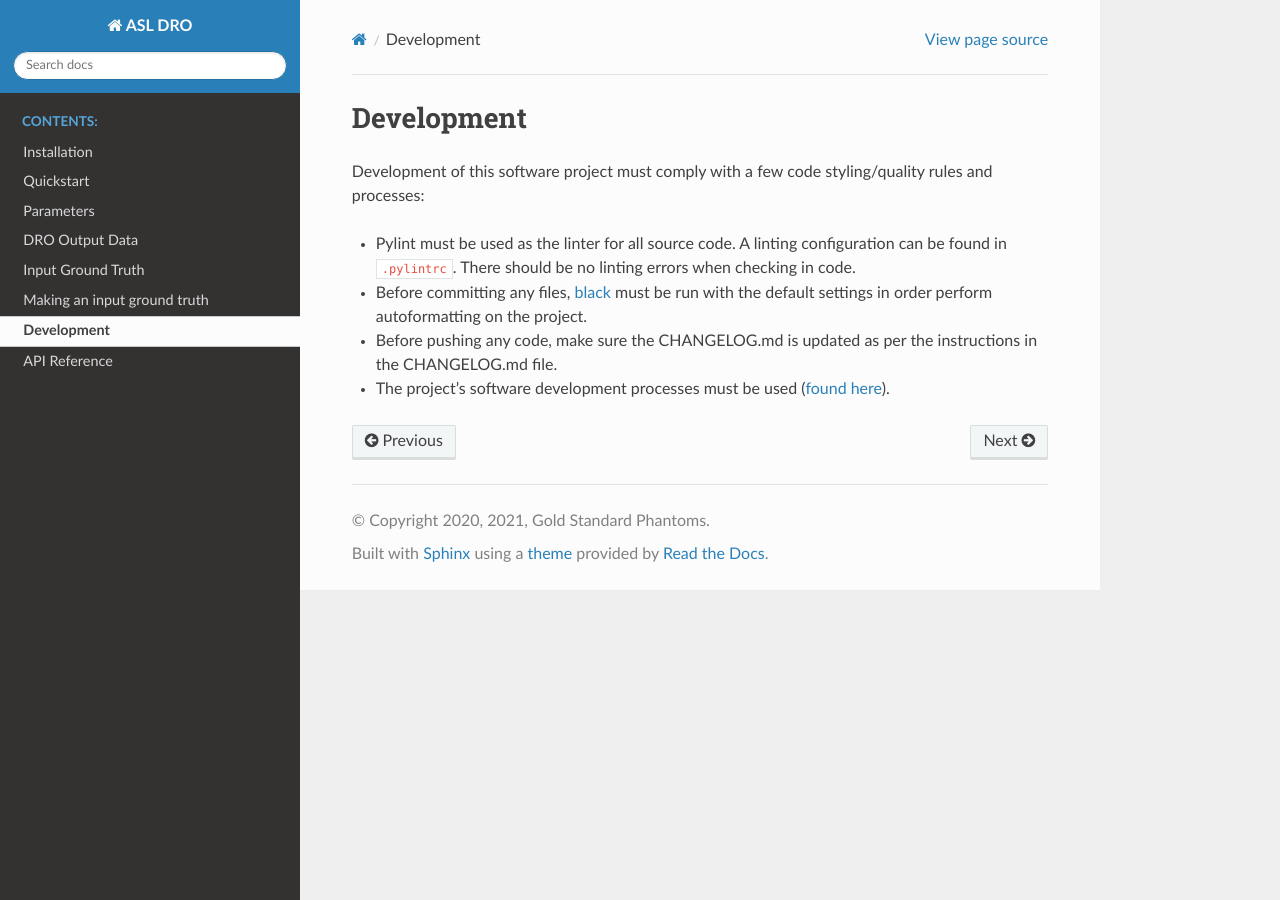
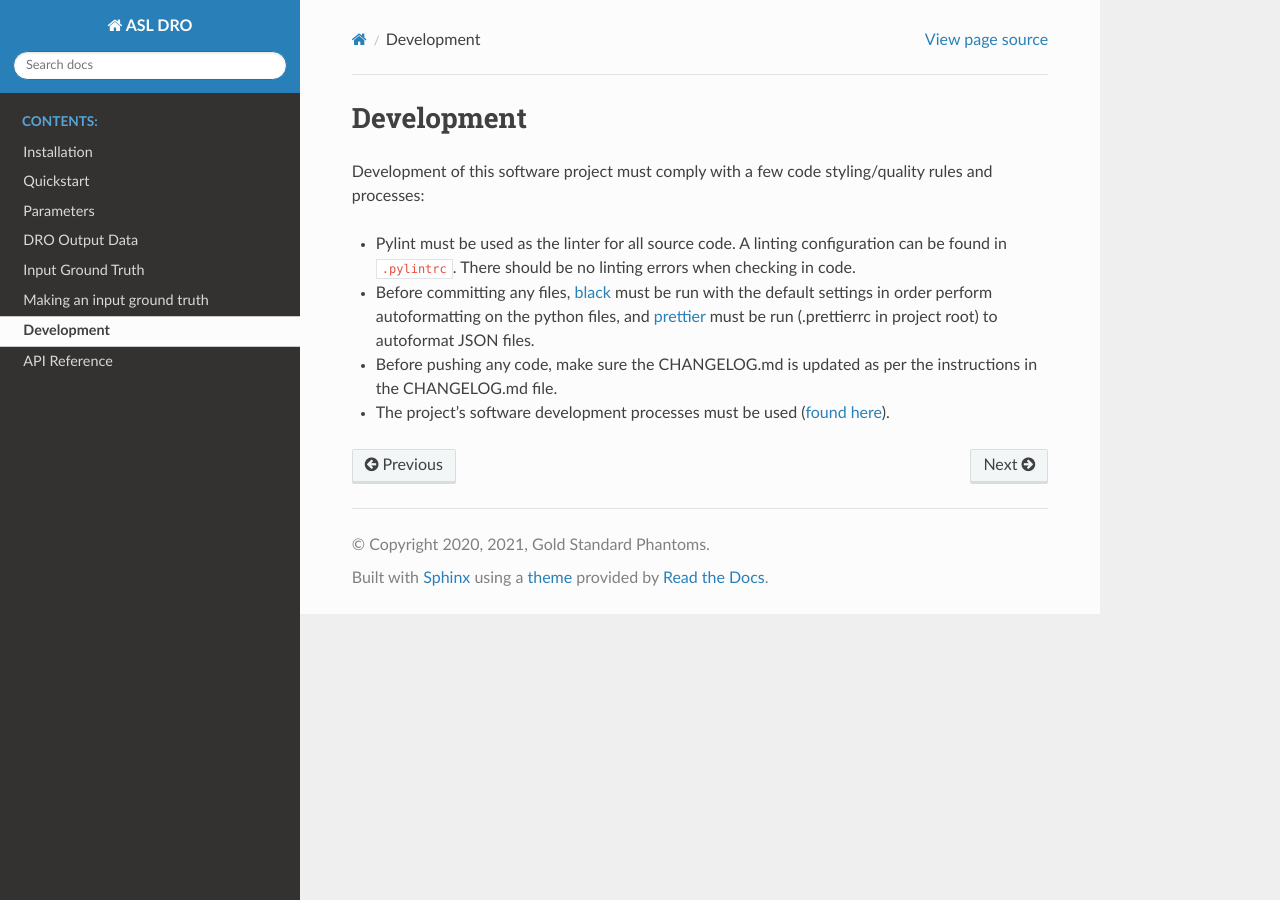
Before and after one commit to gold-standard-phantoms/asldro, a Sphinx documentation site: the page built from docs/usage/development.rst, in a window 1280 px wide. Built offline with Sphinx 7.4.7 and the Read the Docs theme 2.0.0, drawn with Linux system fonts in a browser that asks for light colours; pages that are not in the unit, such as notebooks, are missing from menus.

Commit message:
ASLDRO-171: added .prettierrc

```diff
--- a/docs/usage/development.rst
+++ b/docs/usage/development.rst
@@ -4,6 +4,7 @@ Development
 Development of this software project must comply with a few code styling/quality rules and processes:
 
 * Pylint must be used as the linter for all source code. A linting configuration can be found in ``.pylintrc``. There should be no linting errors when checking in code.
-* Before committing any files, `black <https://black.readthedocs.io/en/stable/>`_ must be run with the default settings in order perform autoformatting on the project.
+* Before committing any files, `black <https://black.readthedocs.io/en/stable/>`_ must be run with the default settings in order perform autoformatting on the python
+  files, and `prettier <https://prettier.io/>`_ must be run (.prettierrc in project root) to autoformat JSON files.
 * Before pushing any code, make sure the CHANGELOG.md is updated as per the instructions in the CHANGELOG.md file.
 * The project's software development processes must be used (`found here <https://confluence.goldstandardphantoms.com/display/AD/Software+development+processes>`_).
```
Also changed, not shown: 1 other file.
